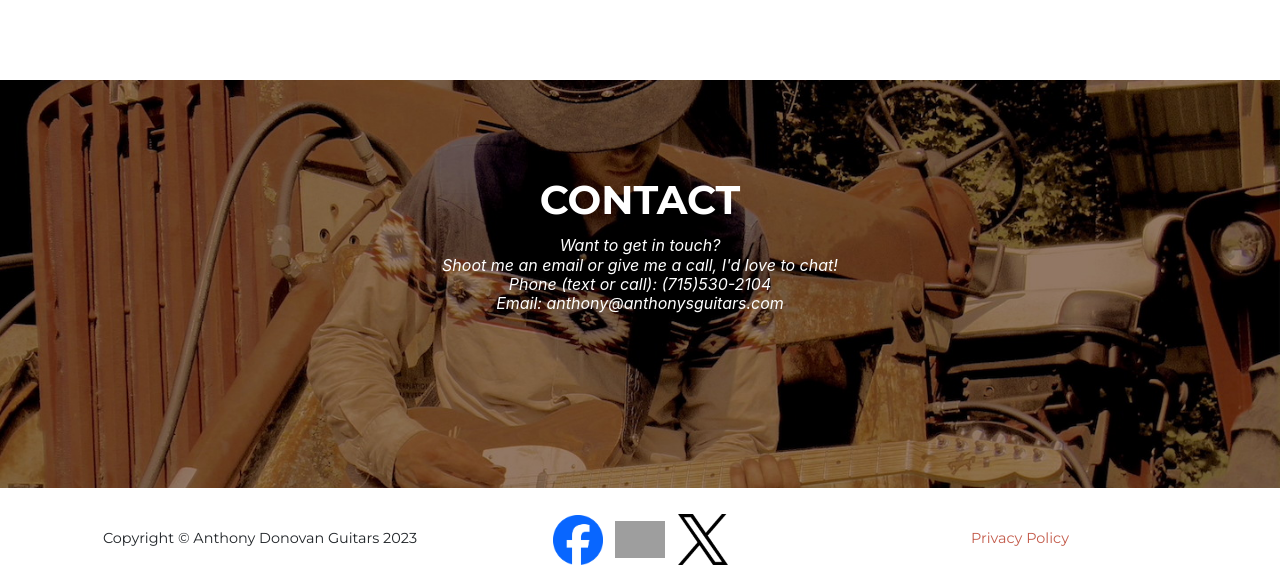
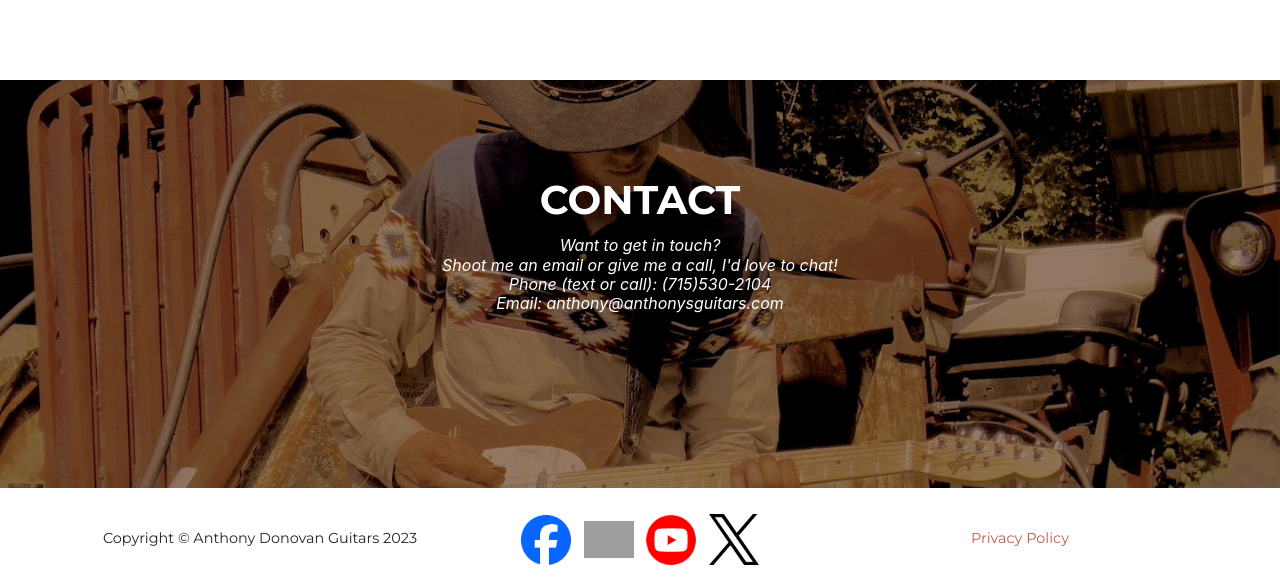
Before and after one commit to Fiddlestix/fiddlestix.github.io, a Jekyll site: the page built from index.md, in a window 1280 px wide. Shown: the part 4515-5103 px from the top of the page. Built offline with Jekyll 4.4.1, drawn with Linux system fonts in a browser that asks for light colours; some web fonts are replaced; grey boxes are pictures that could not be loaded.

Commit message:
YT llogo

```diff
--- a/_data/sitetext.yml
+++ b/_data/sitetext.yml
@@ -110,8 +110,8 @@ en: &DEFAULT_EN
         image: "../assets/img/social/fb.png"
       - url: https://www.instagram.com/anthonydonovanguitars/
         image: "../assets/img/social/insta.png"
-      # - url: https://www.youtube.com/@AnthonyDonovanguitars
-      #   image: "../assets/img/social/yt.png"
+      - url: https://www.youtube.com/@AnthonyDonovanguitars
+        image: "../assets/img/social/yt.png"
       - url: https://twitter.com/AnthonyDononvan
         image: "../assets/img/social/x.png"
   # Don't Delete
```
